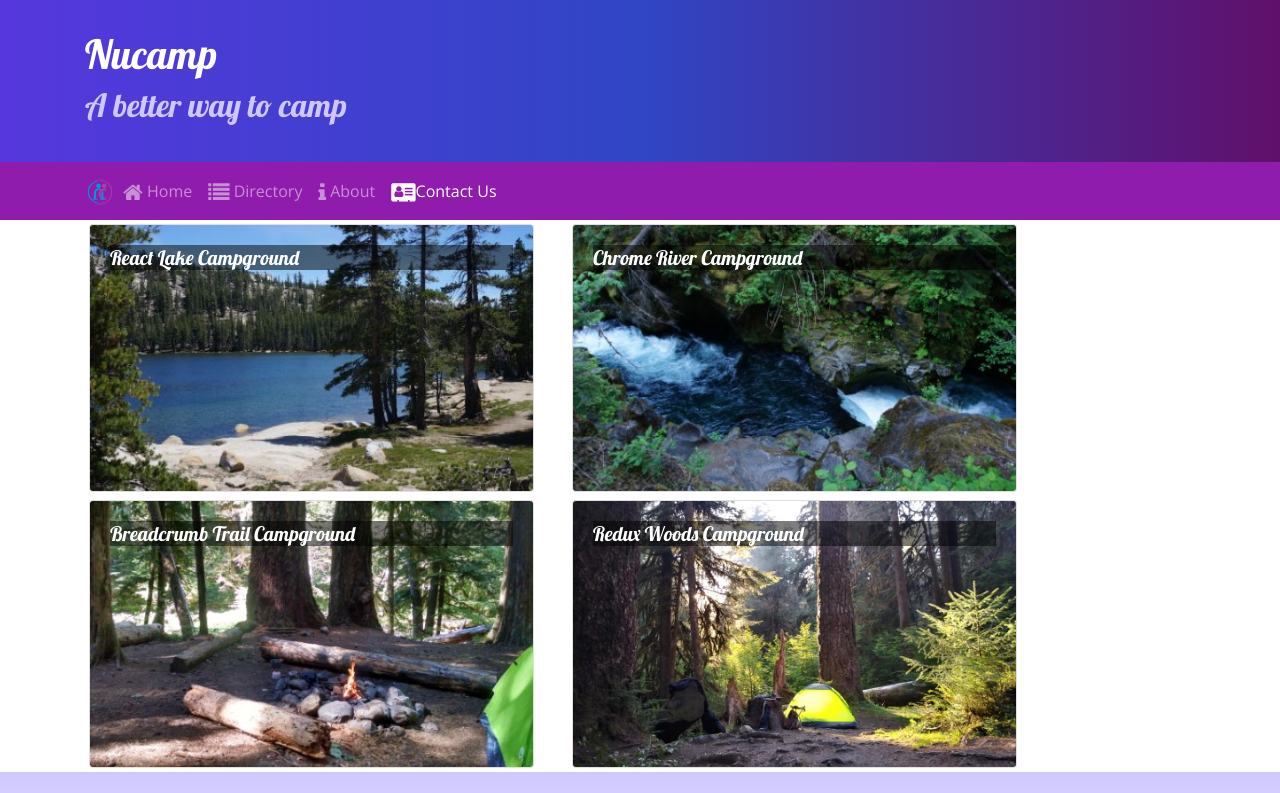
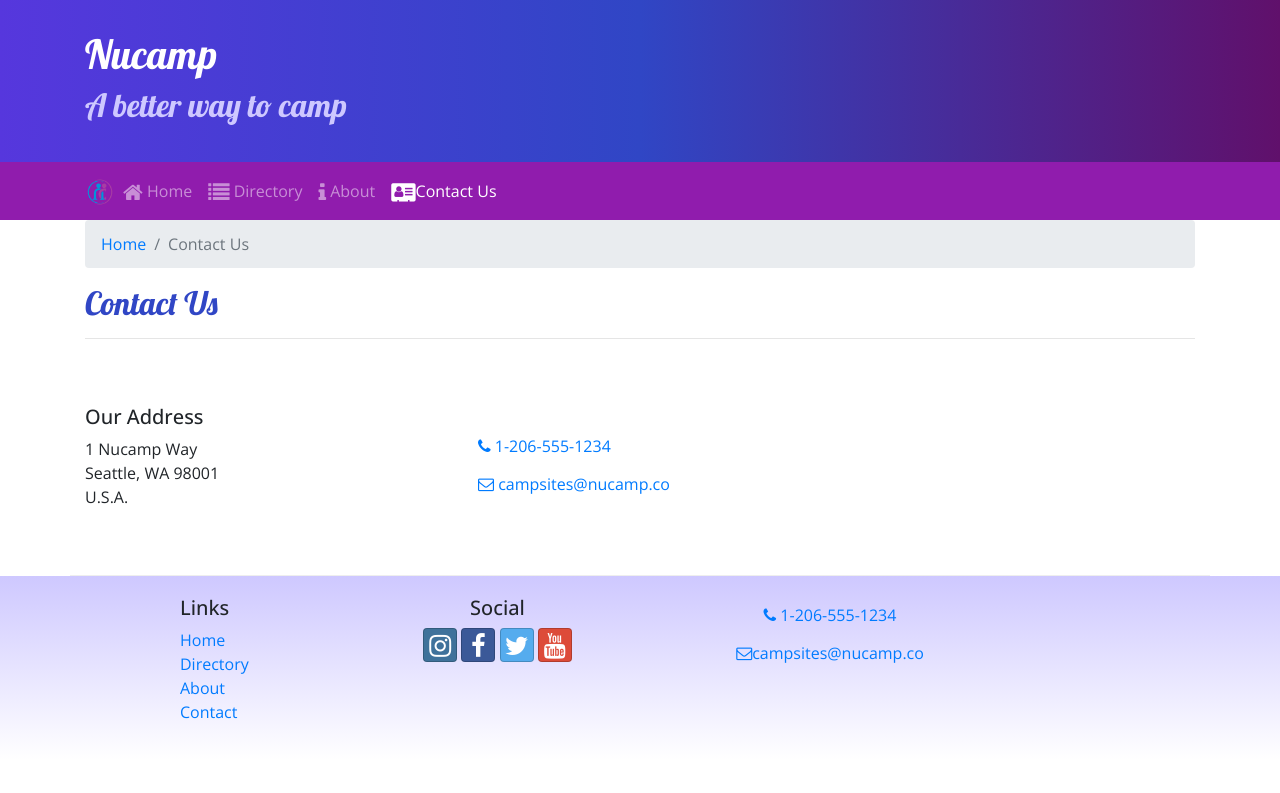
Before and after one commit to JTorresTMP/nucamp, a React (Create React App) app in the folder 3-React/nucampsite1010/: page /contactus in a window 1280 px wide. Shown: the top 793 px of the page. Built offline with nearby package versions, Linux system fonts and the light colour scheme.

Commit message:
added directory route, need to double check what CampsiteWithID is doing

```diff
--- /dev/null
+++ b/3-React/nucampsite1010/src/components/functionalApproach/ContactComp.js
@@ -0,0 +1,44 @@
+import React from 'react'
+import { Breadcrumb, BreadcrumbItem } from 'reactstrap';
+import { Link } from 'react-router-dom'
+
+const Contact = (props) => {
+    return (
+        <div className="container">
+            <div className="row">
+                <div className="col">
+                    <Breadcrumb>
+                        <BreadcrumbItem>
+                            <Link to="/home">Home</Link>
+                        </BreadcrumbItem>
+                        <BreadcrumbItem active>Contact Us</BreadcrumbItem>
+                    </Breadcrumb>
+                    <h2>Contact Us</h2>
+                    <hr />
+                </div>
+            </div>
+            <div className="row row-content align-items-center">
+                <div className="col-sm-4">
+                    <h5>Our Address</h5>
+                    <address>
+                        1 Nucamp Way<br />
+                        Seattle, WA 98001<br />
+                        U.S.A.
+                    </address>
+                </div>
+                <div className="col">
+                    <a role="button" className="btn btn-link"
+                        href="tel:+12065551234">
+                        <i className="fa fa-phone" /> 1-206-555-1234
+                    </a><br />
+                    <a role="button" className="btn btn-link"
+                        href="mailto:fakeemail@fakeemail.co">
+                        <i className="fa fa-envelope-o" /> campsites@nucamp.co
+                    </a>
+                </div>
+            </div>
+        </div>
+    )
+}
+
+export default Contact;
--- /dev/null
+++ b/3-React/nucampsite1010/src/components/functionalApproach/HomeComp.js
@@ -0,0 +1,40 @@
+import React from 'react'
+import {
+    Card,
+    CardImg,
+    CardText,
+    CardBody,
+    CardTitle
+} from 'reactstrap'
+
+const RenderCard = ({item}) => {
+    return (
+        <Card>
+            <CardImg src={item.image} alt={item.name} />
+            <CardBody>
+                <CardTitle>{item.name}</CardTitle>
+                <CardText>{item.description}</CardText>
+            </CardBody>
+        </Card>
+    )
+}
+
+const Home = (props) => {
+    return (
+        <div className="container">
+            <div className="row">
+                <div className="col-md m-1">
+                    <RenderCard item={props.campsite} />
+                </div>
+                <div className="col-md m-1">
+                    <RenderCard item={props.promotion} />
+                </div>
+                <div className="col-md m-1">
+                    <RenderCard item={props.partner} />
+                </div>
+            </div>
+        </div>
+    )
+}
+
+export default Home;
--- a/3-React/nucampsite1010/src/components/functionalApproach/MainComp.js
+++ b/3-React/nucampsite1010/src/components/functionalApproach/MainComp.js
@@ -8,6 +8,9 @@ import { PARTNERS } from '../../shared/partners'
 import { PROMOTIONS } from '../../shared/promotions'
 import Header from './HeaderComp'
 import Footer from './FooterComp'
+import Home from './HomeComp'
+import Contact from './ContactComp'
+import { Switch, Route, Redirect } from 'react-router-dom';
 
 const Main = (props) => {
     const [campsites, setCampsites] = useState(CAMPSITES)
@@ -21,19 +24,45 @@ const Main = (props) => {
     }
 
     const HomePage = () => {
-        return <div></div>
+        return (
+            <div>
+                <Home
+                campsite={campsites
+                    .filter(campsite => campsite.featured)[0]}
+                promotion={promotions
+                    .filter(promotion => promotion.featured)[0]}
+                partner={partners
+                    .filter(partner => partner.featured)[0]}/>
+            </div>
+        )
     }
 
-    const CampsiteWithID = () => {
-        return <div></div>
+    //Need to double check to see what this function is actually doing
+    const CampsiteWithID = ({match}) => {
+        return (
+            <div>
+                <CampsiteInfo
+                    campsite={campsites.filter(campsite => {
+                        return campsite.id === +match.args.campsiteId
+                    })[0]}
+                    comments={comments.filter(comment => {
+                        return comment.campsiteId === +match.args.campsiteId
+                    })}
+                />
+            </div>
+        )
     }
 
     return (
         <div>
-            {/* <NavbarComp /> */}
             <Header />
-            <Directory campsites={campsites}
-            onClick={campsiteID => onCampsiteSelect(campsiteID.id)} />
+            <Switch>
+                <Route path='/home' component={HomePage} />
+                <Route exact path='/directory'
+                    render={() => <Directory campsites={campsites} />} />
+                <Route exact path='/contactus' component={Contact} />
+                <Route path='/directory/:campsiteId' component={CampsiteWithID} />
+            </Switch>
             <Footer />
         </div>
     )
```
